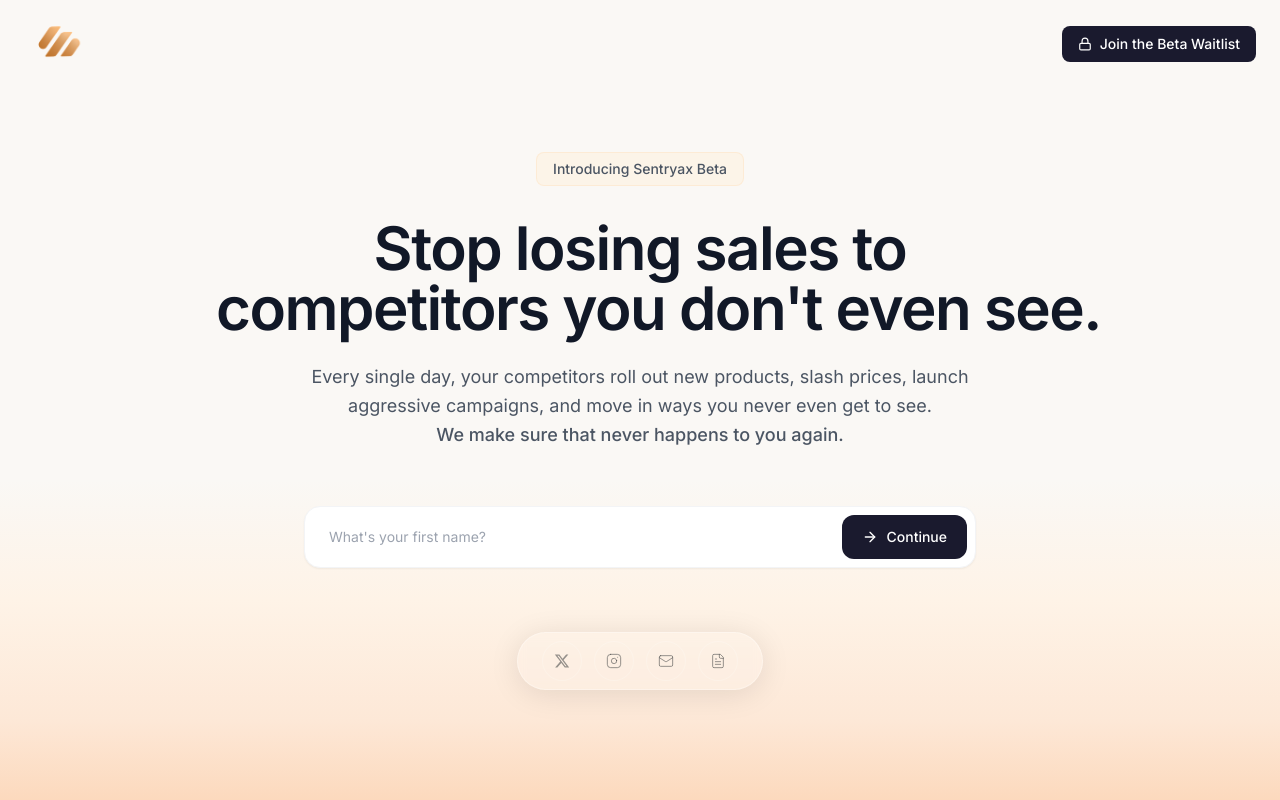
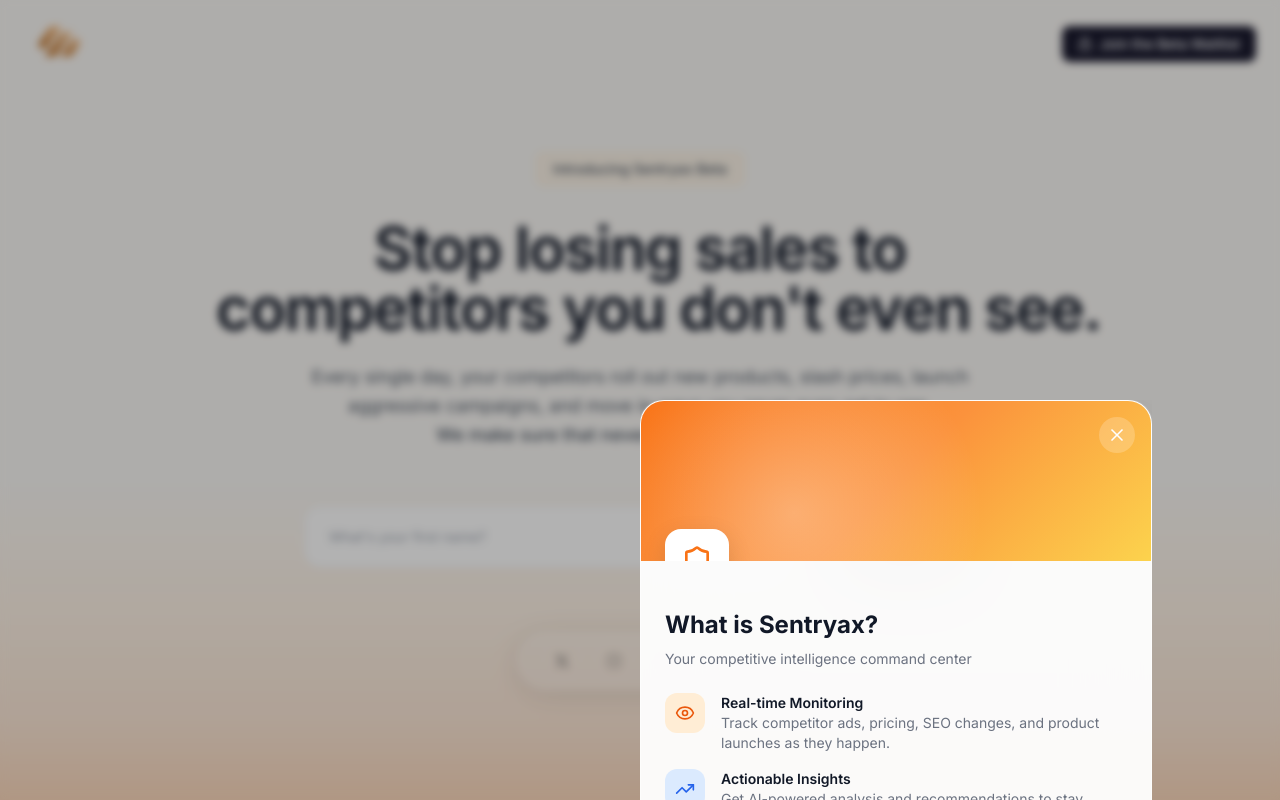
Before and after one commit to Kukazu321/Sentryax, a Next.js app in the folder apps/web/: page / in a window 1280 px wide. Both pictures are taken after a click on the button 718 px from the left and 660 px from the top of the page. Built offline with nearby package versions, Linux system fonts and the light colour scheme.

Commit message:
Add Instagram link + stunning project modal with features explanation

```diff
--- a/apps/web/src/components/marketing/try-it-out.tsx
+++ b/apps/web/src/components/marketing/try-it-out.tsx
@@ -1,7 +1,7 @@
 'use client';
 
 import { useState, useRef, useEffect, useCallback } from 'react';
-import { Lock, Instagram, Mail, FileText, Loader2, Check, User, Headphones, Sparkles, ArrowRight } from 'lucide-react';
+import { Lock, Instagram, Mail, FileText, Loader2, Check, User, Headphones, Sparkles, ArrowRight, X, Zap, Eye, TrendingUp, Shield } from 'lucide-react';
 import { motion, AnimatePresence } from 'framer-motion';
 
 const contactOptions = [
@@ -35,6 +35,7 @@ export function TryItOut() {
   const [message, setMessage] = useState('');
   const [activeTab, setActiveTab] = useState<string | null>(null);
   const [showContactModal, setShowContactModal] = useState(false);
+  const [showProjectModal, setShowProjectModal] = useState(false);
   const [formStep, setFormStep] = useState<'name' | 'email'>('name');
   const [modalPosition, setModalPosition] = useState({ left: 0, arrowLeft: 0 });
 
@@ -145,11 +146,11 @@ export function TryItOut() {
           <path d="M18.244 2.25h3.308l-7.227 8.26 8.502 11.24H16.17l-5.214-6.817L4.99 21.75H1.68l7.73-8.835L1.254 2.25H8.08l4.713 6.231zm-1.161 17.52h1.833L7.084 4.126H5.117z"/>
         </svg>
       ),
-      href: '#'
+      href: 'https://x.com/sentryaxhq'
     },
-    { id: 'instagram', icon: <Instagram className="w-4 h-4" strokeWidth={1.5} />, href: '#' },
+    { id: 'instagram', icon: <Instagram className="w-4 h-4" strokeWidth={1.5} />, href: 'https://www.instagram.com/sentryaxhq/' },
     { id: 'mail', icon: <Mail className="w-4 h-4" strokeWidth={1.5} />, action: 'contact' },
-    { id: 'project', icon: <FileText className="w-4 h-4" strokeWidth={1.5} />, href: '#' },
+    { id: 'project', icon: <FileText className="w-4 h-4" strokeWidth={1.5} />, action: 'project' },
   ];
 
   const glassStyle = {
@@ -236,6 +237,11 @@ export function TryItOut() {
                       if (tab.action === 'contact') {
                         setActiveTab(isActive ? null : tab.id);
                         setShowContactModal(!showContactModal);
+                        setShowProjectModal(false);
+                      } else if (tab.action === 'project') {
+                        setActiveTab(isActive ? null : tab.id);
+                        setShowProjectModal(!showProjectModal);
+                        setShowContactModal(false);
                       } else if (tab.href) {
                         window.open(tab.href, '_blank');
                       }
@@ -334,6 +340,147 @@ export function TryItOut() {
               </motion.div>
             )}
           </AnimatePresence>
+
+          {/* Project Modal - Full screen overlay */}
+          <AnimatePresence>
+            {showProjectModal && (
+              <>
+                {/* Backdrop */}
+                <motion.div
+                  initial={{ opacity: 0 }}
+                  animate={{ opacity: 1 }}
+                  exit={{ opacity: 0 }}
+                  transition={{ duration: 0.2 }}
+                  onClick={() => {
+                    setShowProjectModal(false);
+                    setActiveTab(null);
+                  }}
+                  className="fixed inset-0 bg-black/30 backdrop-blur-sm z-50"
+                />
+
+                {/* Modal */}
+                <motion.div
+                  initial={{ opacity: 0, scale: 0.95, y: 20 }}
+                  animate={{ opacity: 1, scale: 1, y: 0 }}
+                  exit={{ opacity: 0, scale: 0.95, y: 20 }}
+                  transition={{ duration: 0.25, ease: [0.16, 1, 0.3, 1] }}
+                  className="fixed inset-4 sm:inset-auto sm:left-1/2 sm:top-1/2 sm:-translate-x-1/2 sm:-translate-y-1/2 sm:w-full sm:max-w-lg z-50 overflow-hidden"
+                >
+                  <div
+                    className="h-full sm:h-auto rounded-3xl overflow-hidden"
+                    style={{
+                      background: 'rgba(255, 255, 255, 0.95)',
+                      backdropFilter: 'blur(40px)',
+                      WebkitBackdropFilter: 'blur(40px)',
+                      border: '1px solid rgba(255, 255, 255, 0.6)',
+                      boxShadow: '0 25px 50px -12px rgba(0, 0, 0, 0.25), 0 0 0 1px rgba(255,255,255,0.1)',
+                    }}
+                  >
+                    {/* Header gradient */}
+                    <div className="relative h-32 sm:h-40 overflow-hidden">
+                      <div
+                        className="absolute inset-0"
+                        style={{
+                          background: 'linear-gradient(135deg, #f97316 0%, #fb923c 50%, #fcd34d 100%)',
+                        }}
+                      />
+                      <div
+                        className="absolute inset-0"
+                        style={{
+                          background: 'radial-gradient(circle at 30% 70%, rgba(255,255,255,0.3) 0%, transparent 50%)',
+                        }}
+                      />
+
+                      {/* Close button */}
+                      <button
+                        onClick={() => {
+                          setShowProjectModal(false);
+                          setActiveTab(null);
+                        }}
+                        className="absolute top-4 right-4 p-2 rounded-full bg-white/20 hover:bg-white/30 transition-colors"
+                      >
+                        <X className="w-5 h-5 text-white" />
+                      </button>
+
+                      {/* Logo/Icon */}
+                      <div className="absolute bottom-0 left-6 translate-y-1/2">
+                        <div
+                          className="w-16 h-16 rounded-2xl flex items-center justify-center"
+                          style={{
+                            background: 'white',
+                            boxShadow: '0 8px 24px rgba(0,0,0,0.12)',
+                          }}
+                        >
+                          <Shield className="w-8 h-8 text-orange-500" />
+                        </div>
+                      </div>
+                    </div>
+
+                    {/* Content */}
+                    <div className="px-6 pt-12 pb-6 overflow-y-auto max-h-[calc(100vh-16rem)] sm:max-h-none">
+                      <h2 className="text-2xl font-bold text-gray-900 mb-2">
+                        What is Sentryax?
+                      </h2>
+                      <p className="text-gray-500 text-sm mb-6">
+                        Your competitive intelligence command center
+                      </p>
+
+                      {/* Features */}
+                      <div className="space-y-4 mb-6">
+                        <div className="flex gap-4">
+                          <div className="flex-shrink-0 w-10 h-10 rounded-xl bg-orange-100 flex items-center justify-center">
+                            <Eye className="w-5 h-5 text-orange-600" />
+                          </div>
+                          <div>
+                            <h3 className="font-semibold text-gray-900 text-sm">Real-time Monitoring</h3>
+                            <p className="text-gray-500 text-sm">Track competitor ads, pricing, SEO changes, and product launches as they happen.</p>
+                          </div>
+                        </div>
+
+                        <div className="flex gap-4">
+                          <div className="flex-shrink-0 w-10 h-10 rounded-xl bg-blue-100 flex items-center justify-center">
+                            <TrendingUp className="w-5 h-5 text-blue-600" />
+                          </div>
+                          <div>
+                            <h3 className="font-semibold text-gray-900 text-sm">Actionable Insights</h3>
+                            <p className="text-gray-500 text-sm">Get AI-powered analysis and recommendations to stay ahead of the competition.</p>
+                          </div>
+                        </div>
+
+                        <div className="flex gap-4">
+                          <div className="flex-shrink-0 w-10 h-10 rounded-xl bg-purple-100 flex items-center justify-center">
+                            <Zap className="w-5 h-5 text-purple-600" />
+                          </div>
+                          <div>
+                            <h3 className="font-semibold text-gray-900 text-sm">Instant Alerts</h3>
+                            <p className="text-gray-500 text-sm">Never miss a move. Get notified the moment your competitors make changes.</p>
+                          </div>
+                        </div>
+                      </div>
+
+                      {/* CTA */}
+                      <div
+                        className="p-4 rounded-2xl mb-4"
+                        style={{
+                          background: 'linear-gradient(135deg, rgba(249,115,22,0.1) 0%, rgba(251,146,60,0.1) 100%)',
+                          border: '1px solid rgba(249,115,22,0.2)',
+                        }}
+                      >
+                        <p className="text-sm text-gray-700 leading-relaxed">
+                          <span className="font-semibold text-orange-600">Currently in private beta.</span> Join the waitlist above to get early access and shape the future of competitive intelligence.
+                        </p>
+                      </div>
+
+                      {/* Footer */}
+                      <p className="text-xs text-gray-400 text-center">
+                        Built with ❤️ for ambitious founders
+                      </p>
+                    </div>
+                  </div>
+                </motion.div>
+              </>
+            )}
+          </AnimatePresence>
         </div>
       </div>
     </section>
```
